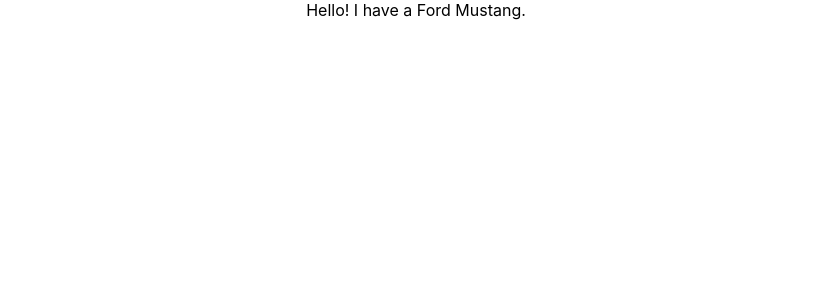
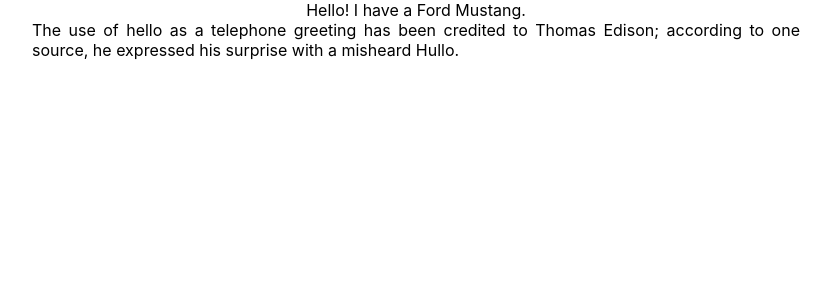
Before and after one commit to dhatwalia/react-gamma, a React (Create React App) app: page / in a window 1280 px wide. Shown: the top 300 px of the page, without its empty margins (224-1055 px from the left). Built offline with nearby package versions, Linux system fonts and the light colour scheme.

Commit message:
Adds arrow function

```diff
--- a/src/App.css
+++ b/src/App.css
@@ -36,3 +36,9 @@
     transform: rotate(360deg);
   }
 }
+
+.hello {
+  padding-left: 20%;
+  padding-right: 20%;
+  text-align: justify;
+}
--- a/src/App.js
+++ b/src/App.js
@@ -21,10 +21,17 @@
 }
 const myCar = new Model("Ford", "Mustang");
 
+let hello = () => {
+  return "The use of hello as a telephone greeting has been credited to Thomas Edison; according to one source, he expressed his surprise with a misheard Hullo.";
+}
+
 function App() {
   return (
     <div className="App">
       Hello! {myCar.show()}
+      <br></br>
+      <div class="hello">{hello()}</div>
+      <br></br>
     </div>
   );
 }
```
